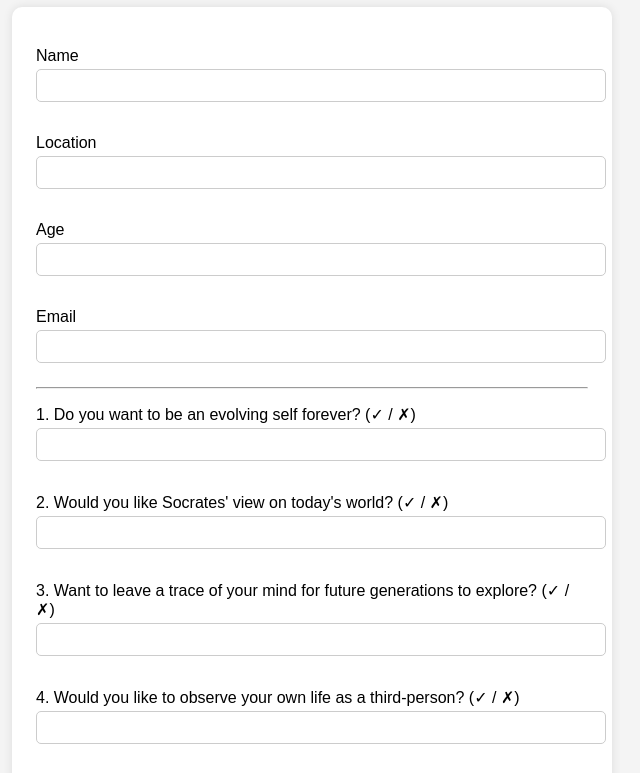
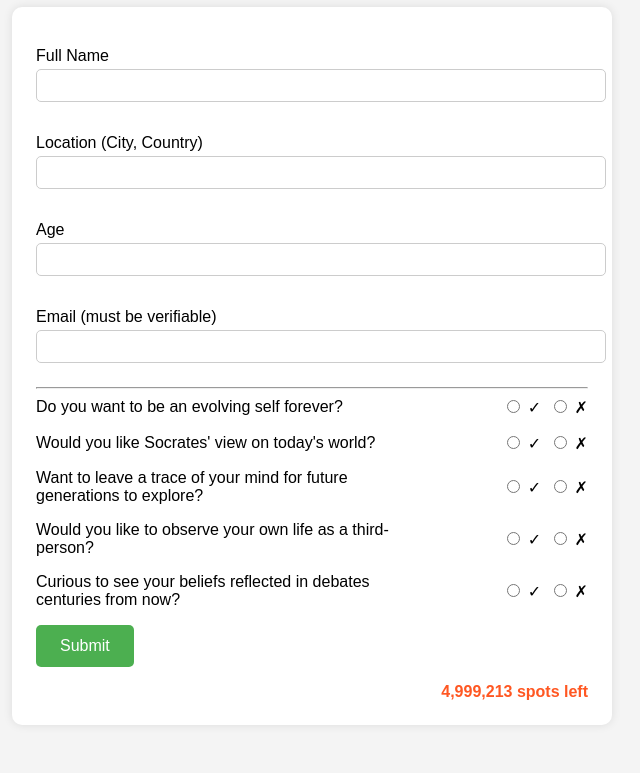
Before and after one commit to AIXPACE/AIXPACE-Lpage, a plain HTML site: page index.html in a window 1280 px wide. Shown: the part 105-878 px from the top of the page, without its empty margins (328-968 px from the left). Drawn offline with Linux system fonts and the light colour scheme.

Commit message:
Corrected Q and check boxeson  index.html

```diff
--- a/index.html
+++ b/index.html
@@ -2,7 +2,7 @@
 <html lang="en">
 <head>
   <meta charset="UTF-8">
-  <title>AIXPACE Beta Sign-Up</title>
+  <title>AIMe Beta Sign-Up</title>
   <style>
     body {
       font-family: sans-serif;
@@ -25,12 +25,30 @@
       display: block;
       margin: 1rem 0 0.25rem;
     }
-    input, select {
+    input[type="text"], input[type="email"], input[type="number"], select {
       width: 100%;
       padding: 0.5rem;
       margin-bottom: 1rem;
       border-radius: 5px;
       border: 1px solid #ccc;
+    }
+    .question {
+      display: flex;
+      flex-wrap: wrap;
+      align-items: center;
+      margin-bottom: 1rem;
+    }
+    .question span {
+      flex: 1 1 70%;
+    }
+    .question .options {
+      flex: 1 1 30%;
+      display: flex;
+      gap: 0.5rem;
+      justify-content: flex-end;
+    }
+    .options label {
+      margin: 0;
     }
     button {
       padding: 0.75rem 1.5rem;
@@ -50,37 +68,62 @@
   </style>
 </head>
 <body>
-  <h1>Join AIXPACE Beta</h1>
-  <form action="https://script.google.com/macros/s/AKfycbzmxxKHvIa-QkVljexm7cYbOTKSil1AUcE4m1u_Sn-GAjivuS1YTFiFJWzfYwQz8kYD/exec" method="POST">
+  <h1>Join AIMe Beta</h1>
+  <form action="https://script.google.com/macros/s/AKfycbzivuM0Z-KwkC61SPTy43d8yYAyQ8VxhMMRWoZTcjsYpjs1i9-4sfv5qD15YCDDbjm8/exec" method="POST">
 
-    <label for="name">Name</label>
+    <label for="name">Full Name</label>
     <input type="text" name="Name" required>
 
-    <label for="location">Location</label>
+    <label for="location">Location (City, Country)</label>
     <input type="text" name="Location" required>
 
     <label for="age">Age</label>
     <input type="number" name="Age" required>
 
-    <label for="email">Email</label>
+    <label for="email">Email (must be verifiable)</label>
     <input type="email" name="Email" required>
 
     <hr>
 
-    <label>1. Do you want to be an evolving self forever? (✓ / ✗)</label>
-    <input type="text" name="Q1" required>
+    <div class="question">
+      <span>Do you want to be an evolving self forever?</span>
+      <div class="options">
+        <label><input type="radio" name="Q1" value="Yes" required> ✓</label>
+        <label><input type="radio" name="Q1" value="No"> ✗</label>
+      </div>
+    </div>
 
-    <label>2. Would you like Socrates' view on today's world? (✓ / ✗)</label>
-    <input type="text" name="Q2" required>
+    <div class="question">
+      <span>Would you like Socrates' view on today's world?</span>
+      <div class="options">
+        <label><input type="radio" name="Q2" value="Yes" required> ✓</label>
+        <label><input type="radio" name="Q2" value="No"> ✗</label>
+      </div>
+    </div>
 
-    <label>3. Want to leave a trace of your mind for future generations to explore? (✓ / ✗)</label>
-    <input type="text" name="Q3" required>
+    <div class="question">
+      <span>Want to leave a trace of your mind for future generations to explore?</span>
+      <div class="options">
+        <label><input type="radio" name="Q3" value="Yes" required> ✓</label>
+        <label><input type="radio" name="Q3" value="No"> ✗</label>
+      </div>
+    </div>
 
-    <label>4. Would you like to observe your own life as a third-person? (✓ / ✗)</label>
-    <input type="text" name="Q4" required>
+    <div class="question">
+      <span>Would you like to observe your own life as a third-person?</span>
+      <div class="options">
+        <label><input type="radio" name="Q4" value="Yes" required> ✓</label>
+        <label><input type="radio" name="Q4" value="No"> ✗</label>
+      </div>
+    </div>
 
-    <label>5. Curious to see your beliefs reflected in debates centuries from now? (✓ / ✗)</label>
-    <input type="text" name="Q5" required>
+    <div class="question">
+      <span>Curious to see your beliefs reflected in debates centuries from now?</span>
+      <div class="options">
+        <label><input type="radio" name="Q5" value="Yes" required> ✓</label>
+        <label><input type="radio" name="Q5" value="No"> ✗</label>
+      </div>
+    </div>
 
     <button type="submit">Submit</button>
 
```
